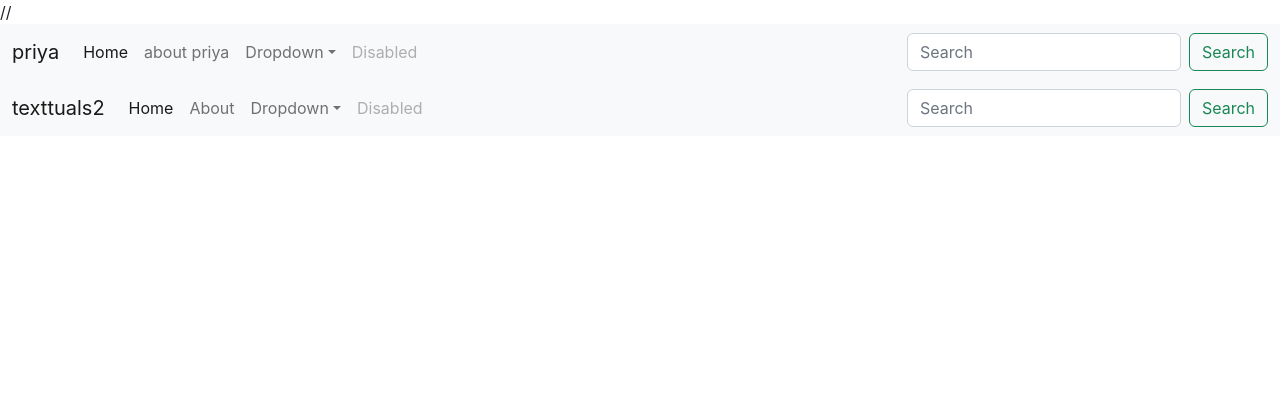
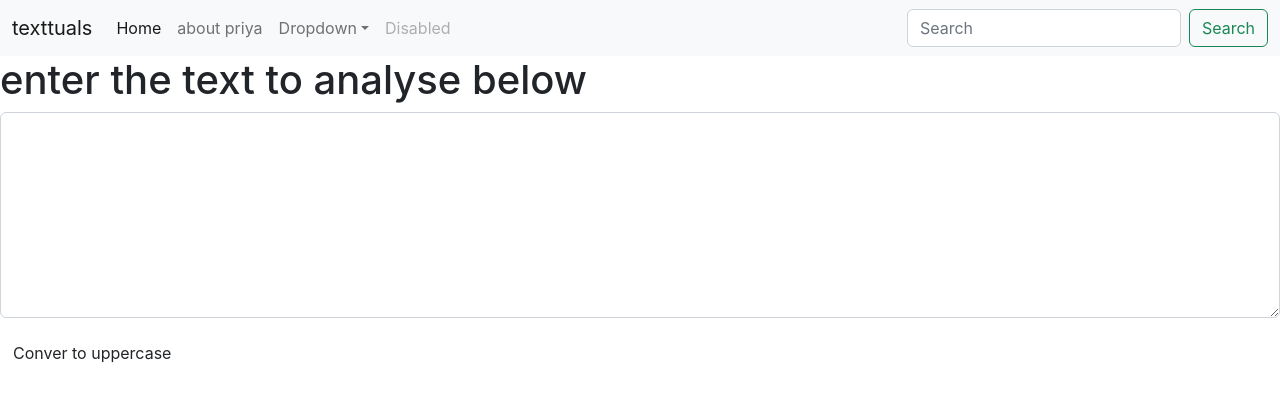
Before and after one commit to priyankaphulmante98/Code_With_harry-React.js-, a React (Create React App) app in the folder harry/: page / in a window 1280 px wide. Shown: the top 402 px of the page. Built offline with nearby package versions, Linux system fonts and the light colour scheme.

Commit message:
lecture-7

```diff
--- a/harry/src/App.js
+++ b/harry/src/App.js
@@ -1,11 +1,14 @@
 import './App.css';
 import Navbar from "./Components/Navbar";
+import TextForm from "./Components/TextForm";
 
 function App() {
   return (
      <>
-    //  <Navbar />
-     <Navbar title="texttuals2"  aboutText="About"/>
+    {/* <Navbar /> */}
+     <Navbar title="texttuals"  />
+     <TextForm heading= "enter the text to analyse below"/>
+
     </>
   );
 }
--- /dev/null
+++ b/harry/src/Components/TextForm.js
@@ -0,0 +1,32 @@
+import React, {useState} from 'react';
+// import React from 'react'
+
+
+
+export default function TextForm(props) {
+
+    const handleUpClick = ()=>{
+        console.log("uppercase was clicked" +  text);
+        let newText = text.toUpperCase();
+        setText(newText);
+        // setText("You have clicked to handleUpClick")
+    }
+    const handleOnChange = (event) => {
+        // console.log("on change")
+        setText(event.target.value);
+        // setText("newText"); //correct way to change the state
+    }
+       const [text, setText] = useState();
+
+  return (
+    <div>
+    <h1>{props.heading}</h1>
+   <div className="mb-3">
+  <textarea className="form-control"id="myBox" rows="8"
+     value={text} onChange={handleOnChange}></textarea>
+   </div>
+  <button className="btn btn primary" onClick={handleUpClick}>
+    Conver to uppercase</button>
+    </div>
+  )
+}
```
